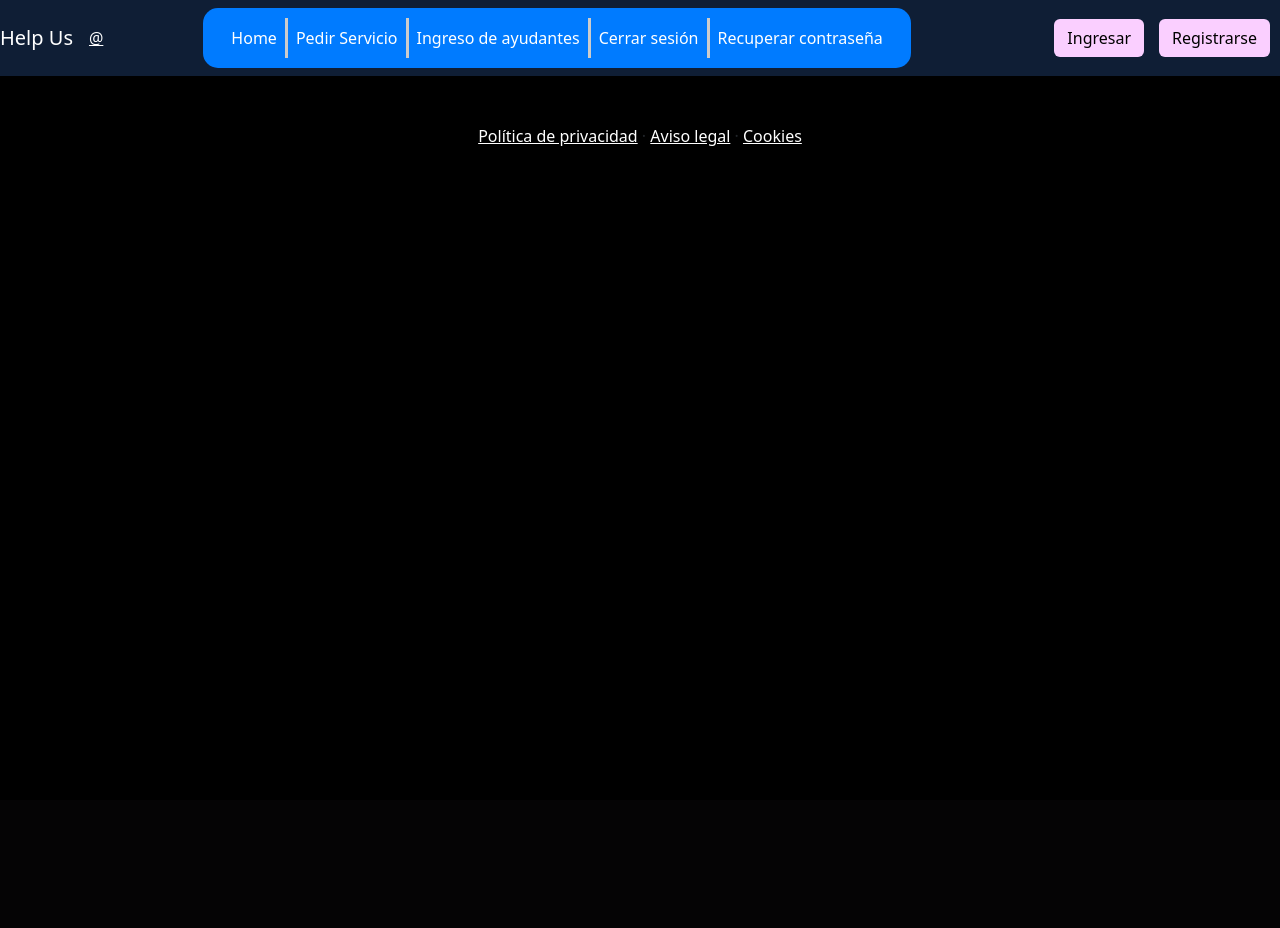
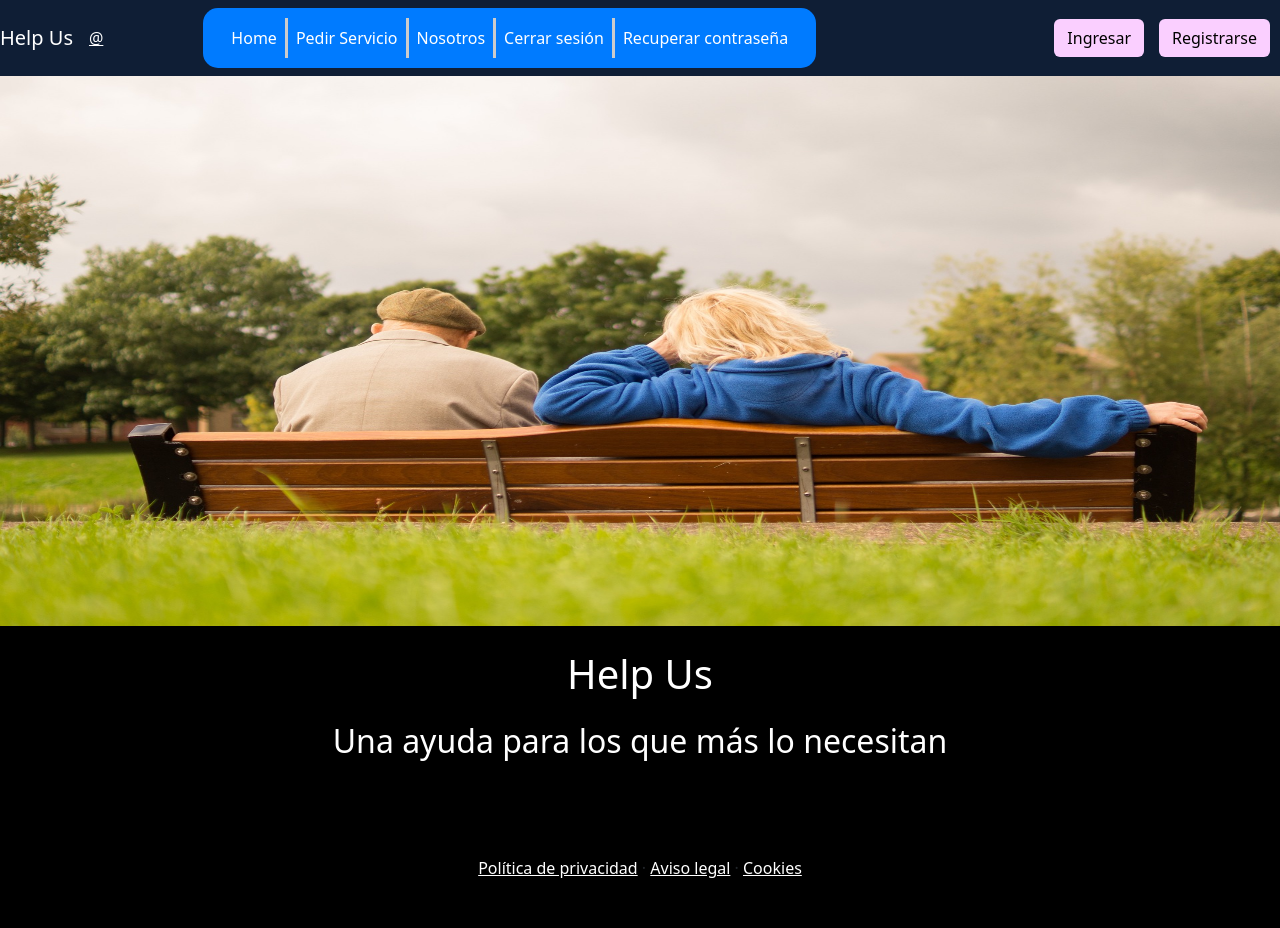
Before and after one commit to sebarm/helpus, a Django app: page /nosotros in a window 1280 px wide. Before the commit the page ends 146 px from the top, so only its background shows below. Run offline with Django 4.2, Linux system fonts and the light colour scheme; some libraries are stand-ins or nearby versions.

Commit message:
ajustes finales estructura

```diff
--- a/principal/templates/front/nosotros.html
+++ b/principal/templates/front/nosotros.html
@@ -1,4 +1,31 @@
 {% extends 'main.html'%} {% load static %}
 {% block contenido %}
 
+
+<div class="container-fluid">
+
+    <!---------------HERO-------------->
+    <section class="col-12">
+        <img
+
+          class=" col-12"
+          style="height: 550px; "
+          src="../../../static/principal/img/hero1.jpg"
+          alt=""
+        />
+      </section>
+      <div class="col-xl-9 mx-auto">
+        <div class="cta-inner text-center rounded mt-4 mb-5">
+          <h1 class="section-heading mb-4">
+            <span class="section-heading-upper" style="color: white"
+              >Help Us
+            </span>
+          </h1>
+
+
+          <h2 class="mb-2 text-white">Una ayuda para los que más lo necesitan</h2>
+        </div>
+      </div>
+</div>
+
 {% endblock contenido %}
--- a/principal/templates/main.html
+++ b/principal/templates/main.html
@@ -39,7 +39,7 @@
                 <a class="nav-link" aria-current="page" href="{% url 'agregar_servicio' %}">Pedir Servicio</a>
               </li>
               <li class="nav-item">
-                <a class="nav-link" aria-current="page" href="{% url 'login' %}">Ingreso de ayudantes</a>
+                <a class="nav-link" aria-current="page" href="{% url 'nosotros' %}">Nosotros</a>
               </li>
               <li class="nav-item">
                 <a class="nav-link" aria-current="page" href="{% url 'logout' %}"
```
Also changed, not shown: principal/templates/front/perfil.html (+8 -2 lines).
